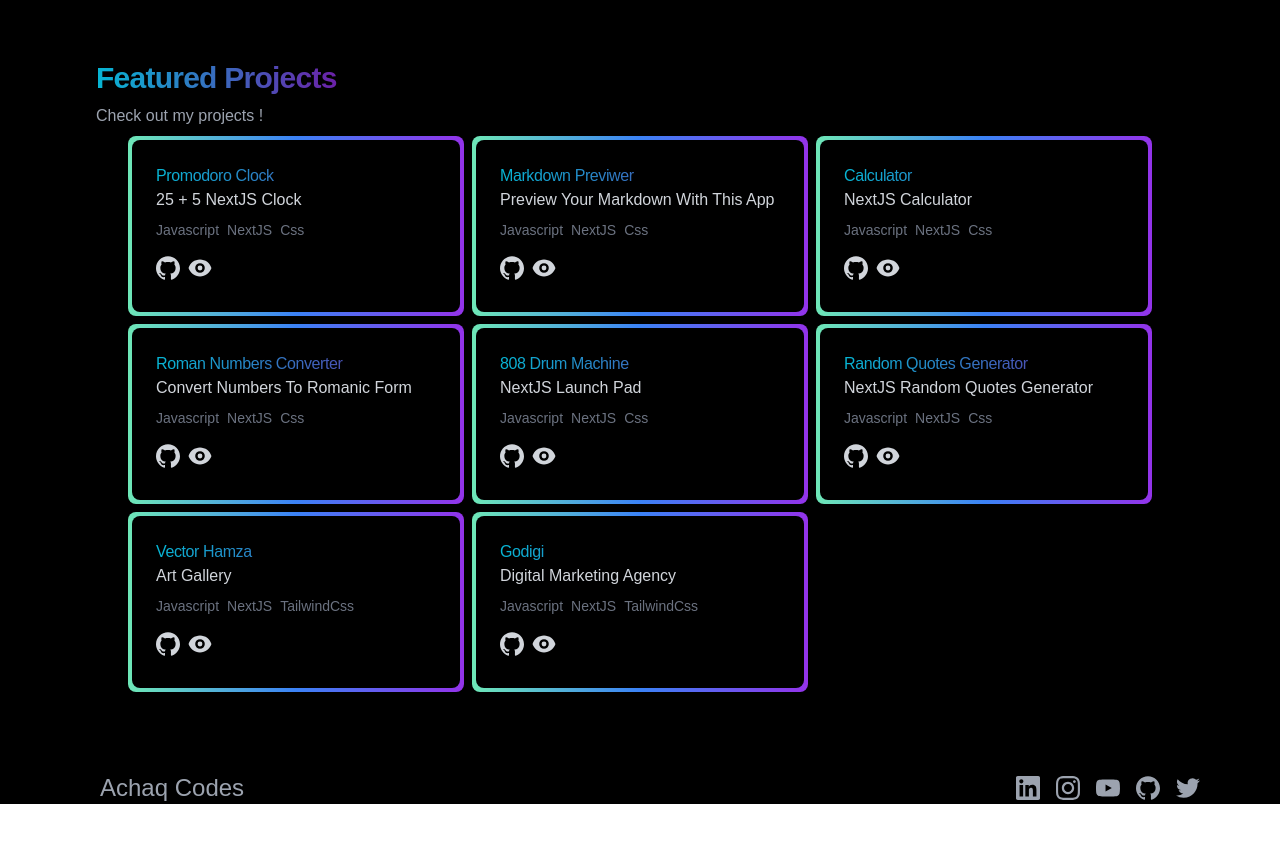
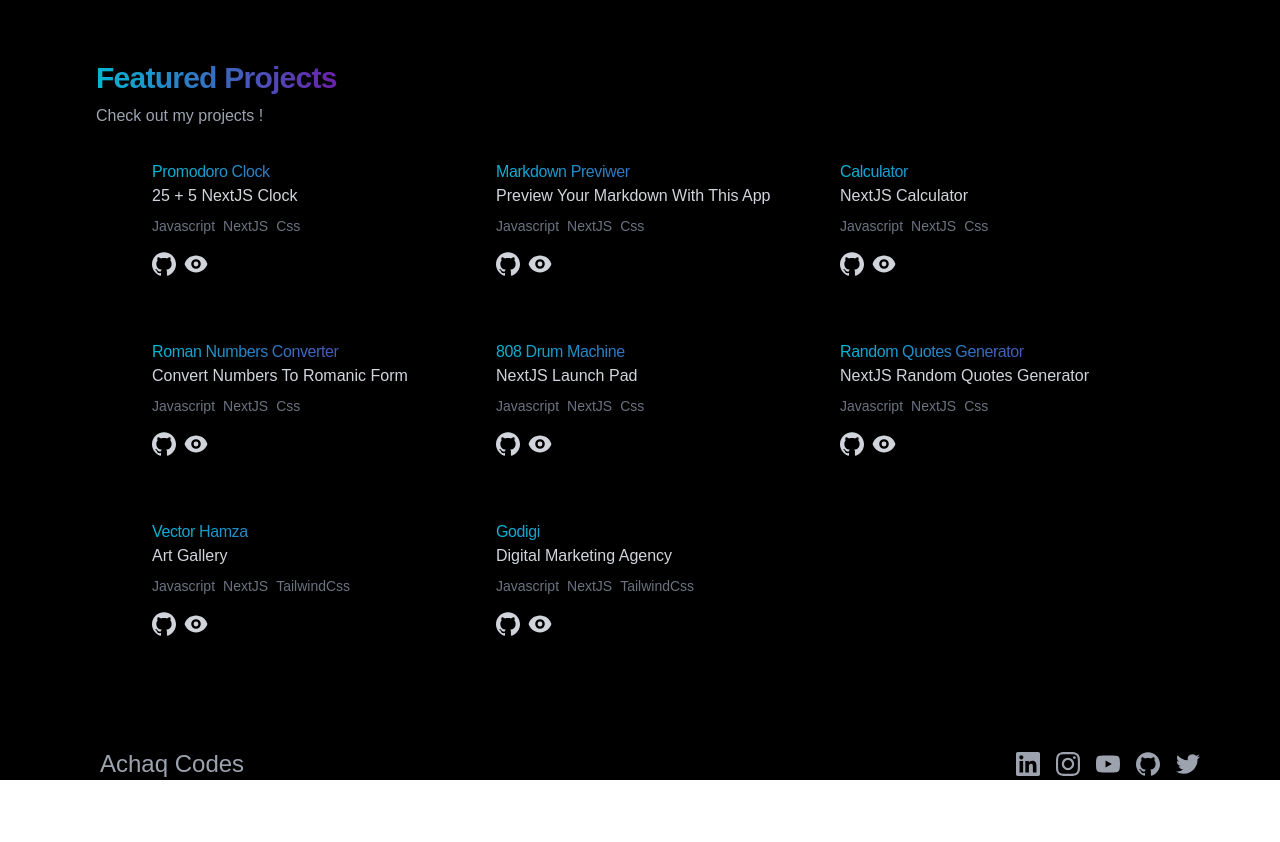
Before and after one commit to triyanox/achaq.codes, a Next.js app: page / in a window 1280 px wide. Shown: the part 1480-2322 px from the top of the page. Built offline with nearby package versions, Linux system fonts and the light colour scheme.

Commit message:
Update ProjectsList.js

```diff
--- a/components/ProjectsList.js
+++ b/components/ProjectsList.js
@@ -36,9 +36,9 @@ function Projects() {
               transition={{
                 duration: 0.7,
               }}
-              className="flex w-full  justify-center items-center rounded-lg p-1  bg-gradient-to-r p-1 from-[#6EE7B7] via-[#3B82F6] to-[#9333EA] "
+              className="flex w-full  justify-center items-center rounded-lg  "
             >
-              <div className=" p-6 max-w-sm w-full rounded-lg h-25 bg-white dark:bg-black">
+              <div className=" p-6 max-w-sm w-full rounded-lg h-25 ">
                 <h1 className="text-md  tracking-tight  bg-gradient-to-r from-cyan-500 to-purple-800 top-0 text-transparent bg-clip-text">
                   {project.title}{" "}
                 </h1>
```
